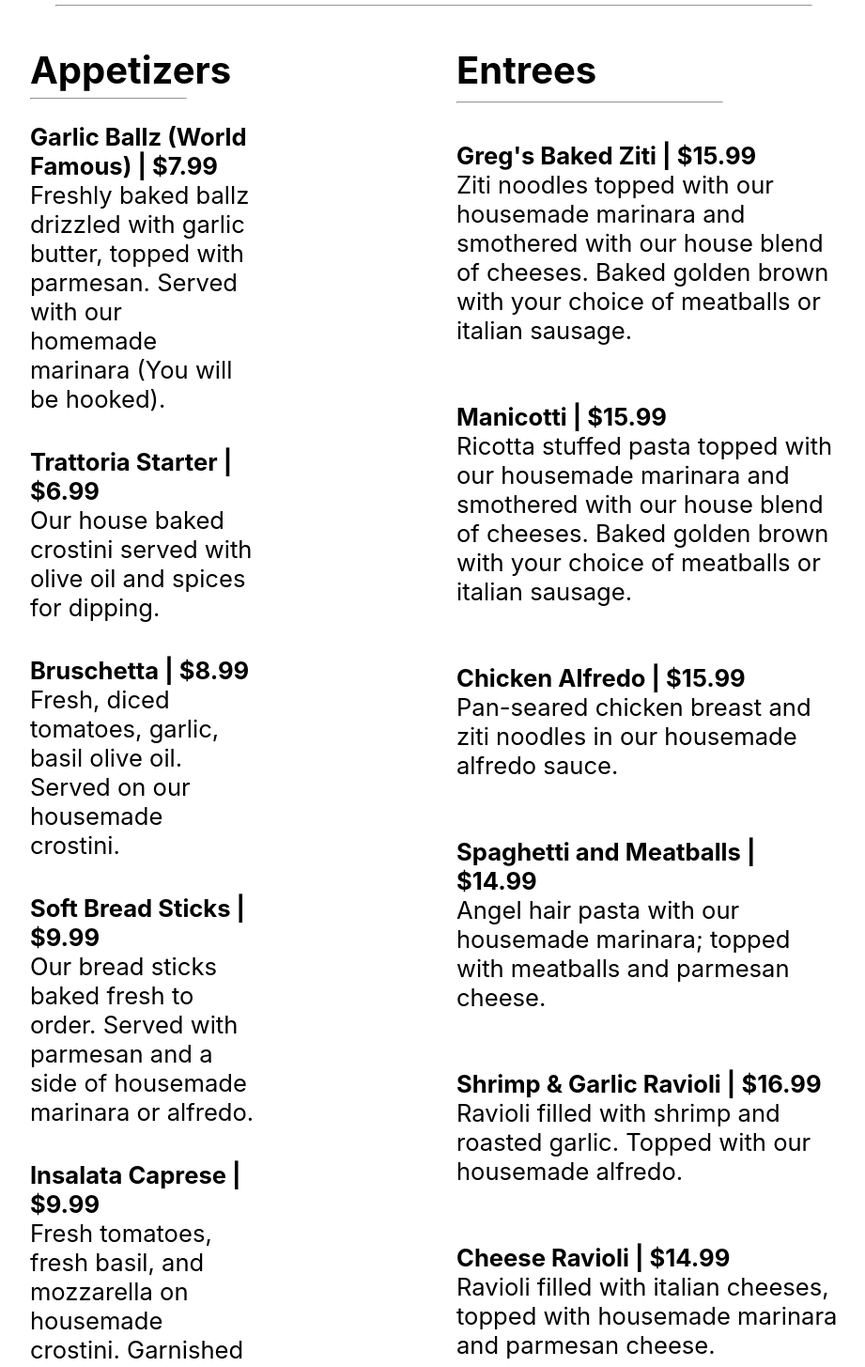
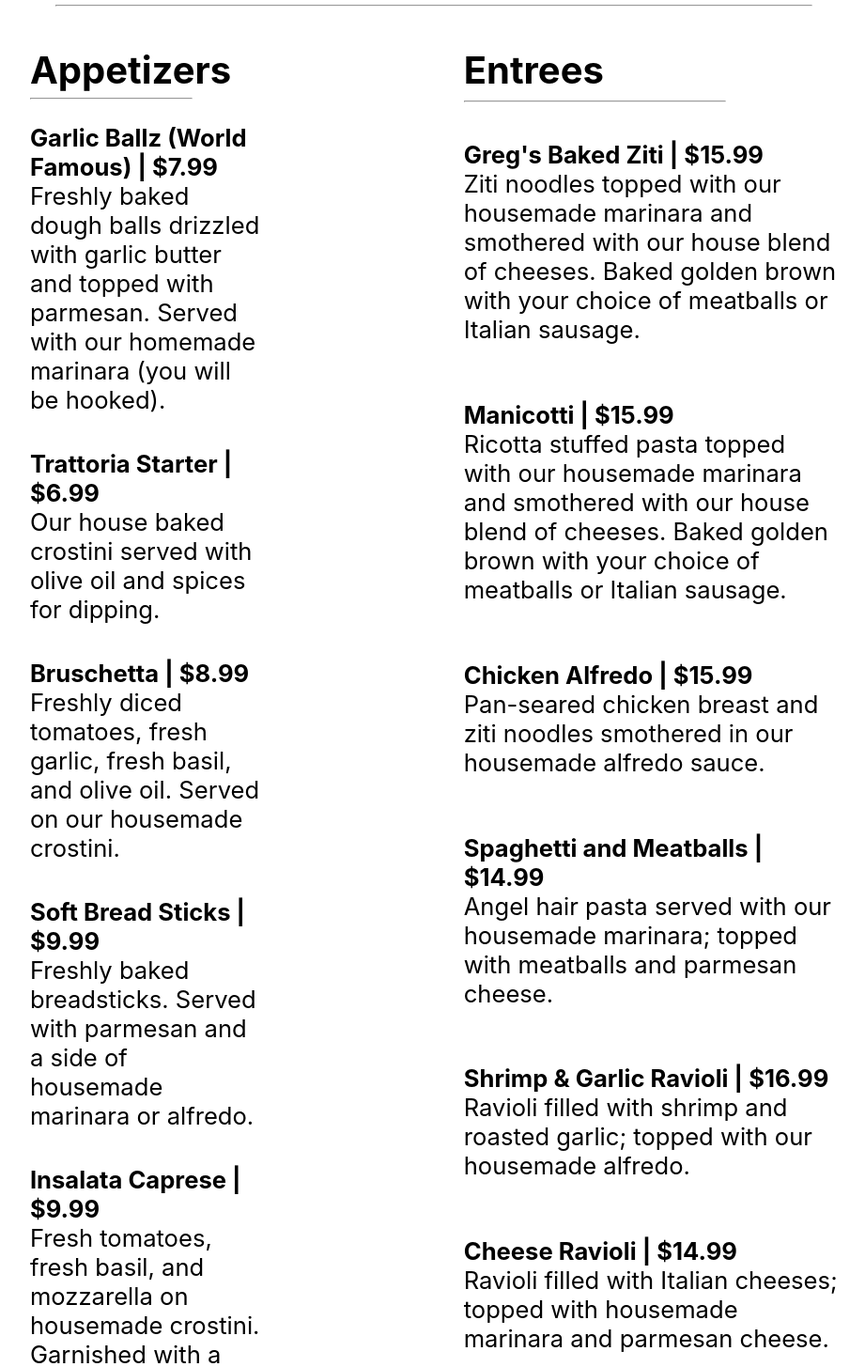
Before and after one commit to enova003/trattoria-pizzeria, a React (Create React App) app: page /menu in a window 1280 px wide. Shown: the part 760-2215 px from the top of the page at 94% size, without its empty margins (178-1099 px from the left). Built offline with nearby package versions, Linux system fonts and the light colour scheme.

Commit message:
proofread and corrected spelling errors

```diff
--- a/src/menu/index.js
+++ b/src/menu/index.js
@@ -18,8 +18,8 @@ function Menu() {
             <p className="content">
               <b>Garlic Ballz (World Famous) | $7.99</b>
               <br />
-              Freshly baked ballz drizzled with garlic butter, topped with
-              parmesan. Served with our homemade marinara (You will be hooked).
+              Freshly baked dough balls drizzled with garlic butter and topped with
+              parmesan. Served with our homemade marinara (you will be hooked).
             </p>
             <p className="content">
               <b>Trattoria Starter | $6.99</b>
@@ -30,13 +30,13 @@ function Menu() {
             <p className="content">
               <b>Bruschetta | $8.99</b>
               <br />
-              Fresh, diced tomatoes, garlic, basil olive oil. Served on our
+              Freshly diced tomatoes, fresh garlic, fresh basil, and olive oil. Served on our
               housemade crostini.
             </p>
             <p className="content">
               <b>Soft Bread Sticks | $9.99</b>
               <br />
-              Our bread sticks baked fresh to order. Served with parmesan and a
+              Freshly baked breadsticks. Served with parmesan and a
               side of housemade marinara or alfredo.
             </p>
             <p className="content">
@@ -66,7 +66,7 @@ function Menu() {
             <p className="content">
               <b>Blackened Tuna Quesadilla* | $16.99</b>
               <br />
-              Seared blackened tuna steak, onions, black olives and cheese.
+              Seared, blackened tuna steak, onions, black olives and cheese.
               Served with a side of salsa.
             </p>
             <h2 className="title">
@@ -87,7 +87,7 @@ function Menu() {
             <p className="content">
               <b>Antipasto | $15.99</b>
               <br />
-              Fresh hearts of romain, Italian meats, and Italian cheeses.
+              Fresh hearts of romaine, Italian meats, and Italian cheeses.
             </p>
             <p className="content">
               (Dressing: Ranch, Italian, Caesar, or Blue Cheese)
@@ -98,17 +98,17 @@ function Menu() {
             <p className="content">
               <b>Philly Cheese Steak | $14.99</b>
               <br />
-              Steak, onions, peppers, mushrooms, and white American cheese.
+              Steak, onions, bell peppers, mushrooms, and white American cheese.
             </p>
             <p className="content">
               <b>Chicken Philly Cheese | $14.99</b>
               <br />
-              Chicken, onions, peppers, mushrooms, and white American cheese.
+              Chicken, onions, bell peppers, mushrooms, and white American cheese.
             </p>
             <p className="content">
               <b>Italian Steak | $14.99</b>
               <br />
-              Salami, steak, onions, peppers, and zesty Italian dressing.
+              Salami, steak, onions, bell peppers, and zesty Italian dressing.
             </p>
             <p className="content">
               <b>Italian | $14.99</b>
@@ -134,17 +134,17 @@ function Menu() {
             <p className="content">
               <b>Tiramisu | $7.99</b>
               <br />
-              Classic Italian, espresso dipped lady fingers, layered with
+              Classic Italian espresso dipped lady fingers, layered with
               whipped sweet mascarpone cheese; finished with cocoa powder.
             </p>
             <p className="content">
               <b>Peanut Butter Pie | $7.99</b>
               <br />
-              Housemade creamy, delcious peanut butter pie.
+              Housemade, creamy, delicious peanut butter pie.
             </p>
             <p className="content">
               <b>Cheesecake | $7.99</b>
-              <br />A slic of white, rich, and creamy cheesecake.
+              <br />A slice of white, rich, and creamy cheesecake.
             </p>
             <p className="content">
               <b>Key Lime Pie | $7.99</b>
@@ -187,43 +187,43 @@ function Menu() {
               <b>Greg's Baked Ziti | $15.99</b>
               <br /> Ziti noodles topped with our housemade marinara and
               smothered with our house blend of cheeses. Baked golden brown with
-              your choice of meatballs or italian sausage.
+              your choice of meatballs or Italian sausage.
             </p>
             <p className="content">
               <b>Manicotti | $15.99</b>
               <br />
               Ricotta stuffed pasta topped with our housemade marinara and
               smothered with our house blend of cheeses. Baked golden brown with
-              your choice of meatballs or italian sausage.
+              your choice of meatballs or Italian sausage.
             </p>
             <p className="content">
               <b>Chicken Alfredo | $15.99</b>
               <br />
-              Pan-seared chicken breast and ziti noodles in our housemade
+              Pan-seared chicken breast and ziti noodles smothered in our housemade
               alfredo sauce.
             </p>
             <p className="content">
               <b>Spaghetti and Meatballs | $14.99</b>
               <br />
-              Angel hair pasta with our housemade marinara; topped with
+              Angel hair pasta served with our housemade marinara; topped with
               meatballs and parmesan cheese.
             </p>
             <p className="content">
               <b>Shrimp & Garlic Ravioli | $16.99</b>
               <br />
-              Ravioli filled with shrimp and roasted garlic. Topped with our
+              Ravioli filled with shrimp and roasted garlic; topped with our
               housemade alfredo.
             </p>
             <p className="content">
               <b>Cheese Ravioli | $14.99</b>
               <br />
-              Ravioli filled with italian cheeses, topped with housemade
+              Ravioli filled with Italian cheeses; topped with housemade
               marinara and parmesan cheese.
             </p>
             <p className="content">
               <b>Four Cheese Beef Lasagna | $17.99</b>
               <br />A house favorite! Layers of pasta, beef, housemade marinara,
-              and a delicious blend of 4 italian cheeses baked golden brown.
+              and a delicious blend of four Italian cheeses baked golden brown.
             </p>
             <p className="content">(Side salad or soup | $2.99)</p>
             <h2 className="title">
@@ -283,24 +283,24 @@ function Menu() {
               sliced tomatoes.
               <br /> <br /> <b>Veggie</b>
               <br />
-              Spinach, peppers, onions, mushrooms, black olives, and feta
+              Spinach, bell peppers, onions, mushrooms, black olives, and feta
               cheese.
               <br /> <br /> <b>Chicken Alfredo</b>
               <br />
               Chicken, onions, mushrooms, and our housemade alfredo sauce.
               <br /> <br /> <b>BBQ Chicken</b>
               <br />
-              Chicken, onions, peppers, and tangy BBQ sauce.
+              Chicken, onions, bell peppers, and tangy BBQ sauce.
               <br /> <br /> <b>Philly Steak</b>
               <br />
-              Steak, onions, peppers, mushrooms, and our housemade alfredo
+              Steak, onions, bell peppers, mushrooms, and our housemade alfredo
               sauce.
-              <br /> <br /> <b>Buffalo Chicken Pizza</b>
+              <br /> <br /> <b>Buffalo Chicken</b>
               <br />
               Chicken, bacon, onions, and buffalo sauce.
               <br /> <br /> <b>Chicken Philly</b>
               <br />
-              Chicken, onions, peppers, mushrooms, and our housemade alfredo
+              Chicken, onions, bell peppers, mushrooms, and our housemade alfredo
               sauce.
               <br /> <br /> <b>Tratt Hot</b>
               <br />
@@ -316,7 +316,7 @@ function Menu() {
             </p>
             <p className="content">
               <h3>Build Your Own</h3> <br />{" "}
-              <b>Meat Items $2.99 | Vegetable Items $1.99</b> <br /> <br />
+              <b>Meat Toppings $2.99 | Vegetable Toppings $1.99</b> <br /> <br />
               Pepperoni, sausage, bacon, ham, chicken, meatballs, salami,
               garlic, onions, mushrooms, anchovies, feta, bell peppers, black
               olives, green olives, ricotta cheese, spinach, artichoke hearts,
@@ -330,7 +330,7 @@ function Menu() {
               Sweet Tea, Unsweet Tea, Pink Lemonade.
             </p>
             <p className="content">
-              <b>*</b> Consuming raw or uncooked food may increase your risk of
+              <b>*</b> Consuming raw or undercooked food may increase your risk of
               foodborne illness.
             </p>
           </div>
```
Also changed, not shown: public/images/tiramisu.jpg.
